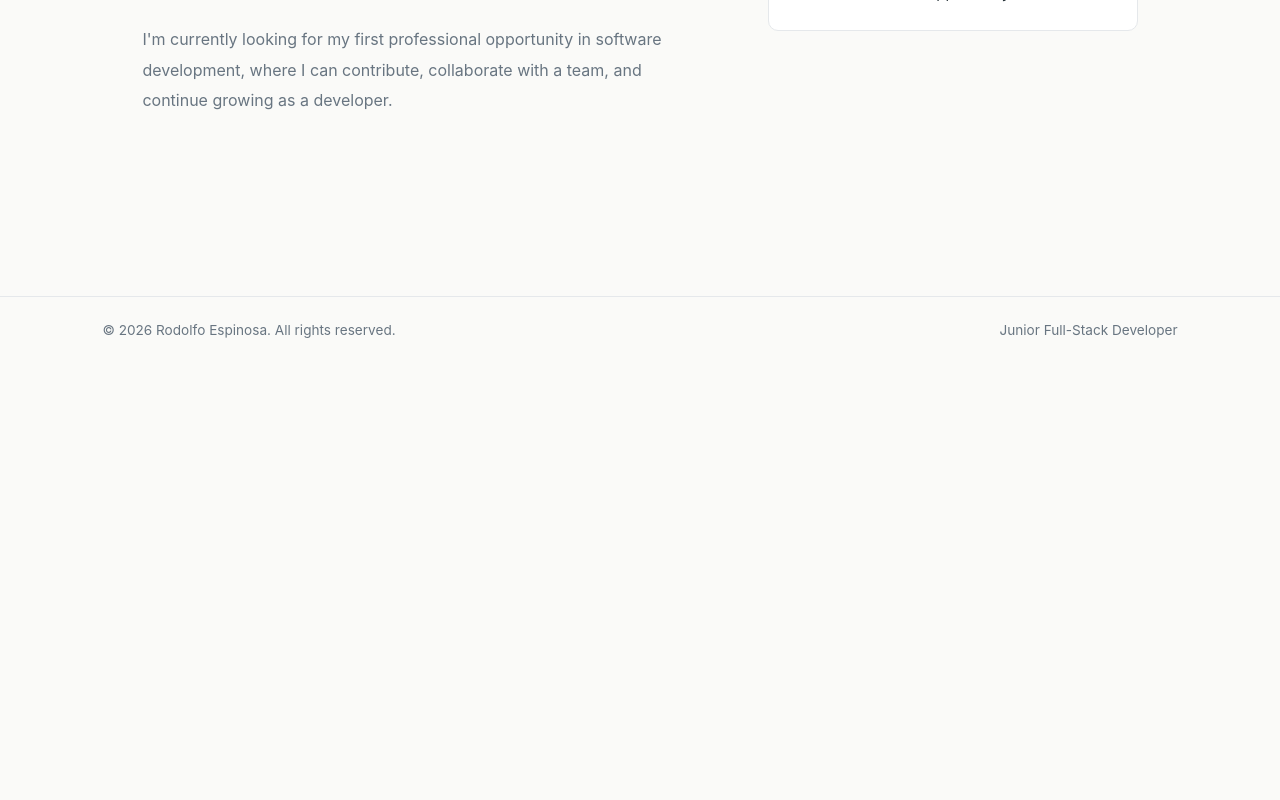
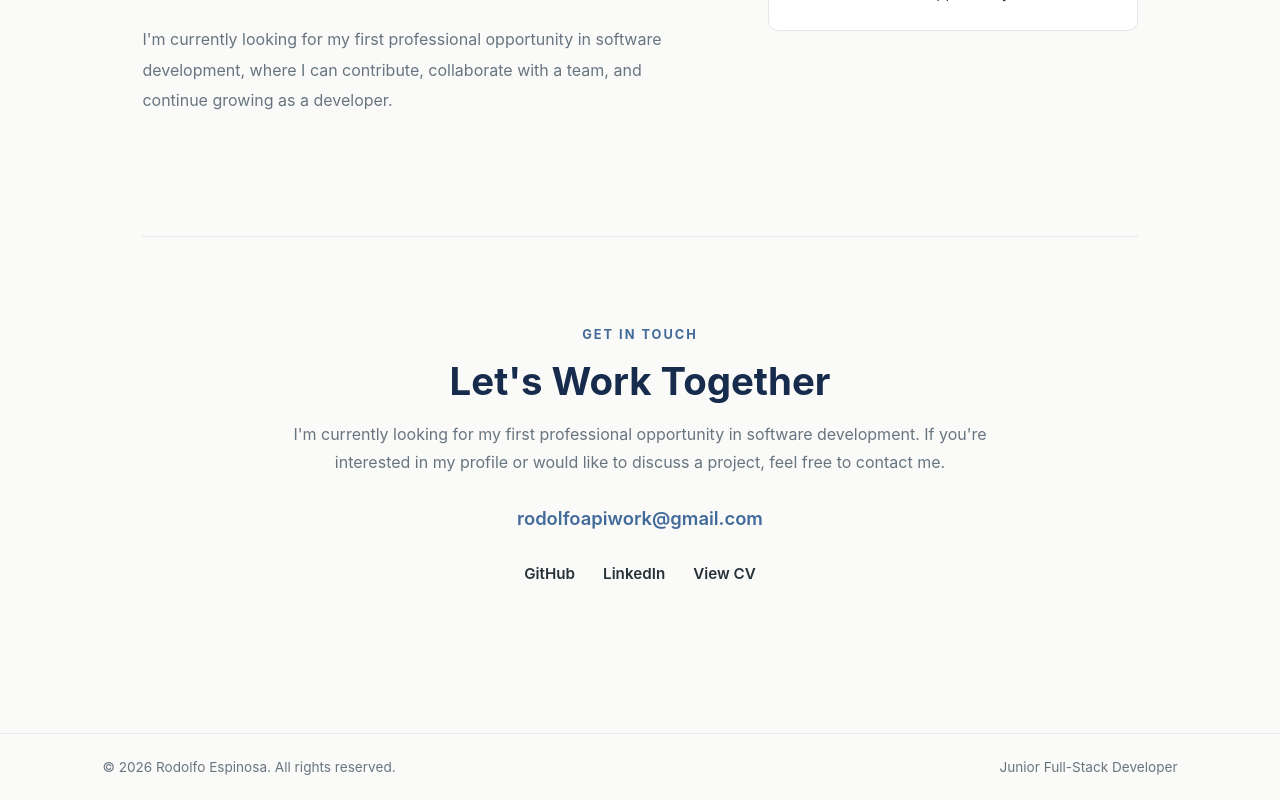
Before and after one commit to RodoRudik/myportfolio-online, a React (Vite) app: page / in a window 1280 px wide. Shown: the part 2389-3189 px from the top of the page. Before the commit the page ends 2752 px from the top, so only its background shows below. Built offline with nearby package versions, Linux system fonts and the light colour scheme.

Commit message:
adding file 'contact' and 'home'

```diff
--- /dev/null
+++ b/src/components/Contact.css
@@ -0,0 +1,72 @@
+.contact-section {
+  padding: 90px 0;
+  border-top: 1px solid var(--color-border);
+}
+
+.contact-content {
+  max-width: 700px;
+  margin: 0 auto;
+  text-align: center;
+}
+
+.contact-content h2 {
+  color: var(--color-primary);
+  font-size: 2.4rem;
+  margin: 16px 0;
+}
+
+.contact-description {
+  color: var(--color-text-secondary);
+  line-height: 1.8;
+  margin-bottom: 30px;
+}
+
+.contact-email {
+  display: inline-block;
+  color: var(--color-accent);
+  font-size: 1.15rem;
+  font-weight: 600;
+  text-decoration: none;
+  margin-bottom: 35px;
+}
+
+.contact-email:hover {
+  color: var(--color-primary);
+}
+
+.contact-links {
+  display: flex;
+  justify-content: center;
+  flex-wrap: wrap;
+  gap: 28px;
+}
+
+.contact-links a {
+  color: var(--color-text);
+  font-size: 0.95rem;
+  font-weight: 600;
+  text-decoration: none;
+  transition: color 0.2s ease;
+}
+
+.contact-links a:hover {
+  color: var(--color-accent);
+}
+
+@media (max-width: 480px) {
+  .contact-section {
+    padding: 70px 0;
+  }
+
+  .contact-content h2 {
+    font-size: 2rem;
+  }
+
+  .contact-email {
+    font-size: 1rem;
+  }
+
+  .contact-links {
+    gap: 20px;
+  }
+}
--- /dev/null
+++ b/src/components/Contact.jsx
@@ -0,0 +1,61 @@
+import './Contact.css';
+
+
+function Contact() {
+  // Replace these values with your real contact information.
+  const email = 'rodolfoapiwork@gmail.com';
+  const githubUrl = 'https://github.com/RodoRudik';
+  const linkedinUrl = 'https://www.linkedin.com/in/your-profile/';
+  const cvUrl = `${import.meta.env.BASE_URL}documents/Rodolfo-Espinosa-CV.pdf`;
+
+  return (
+    <section className="contact-section" id="contact">
+      <div className="contact-content">
+        <p className="section-eyebrow">GET IN TOUCH</p>
+
+        <h2>Let's Work Together</h2>
+
+        <p className="contact-description">
+          I'm currently looking for my first professional opportunity
+          in software development. If you're interested in my profile
+          or would like to discuss a project, feel free to contact me.
+        </p>
+
+        <a
+          href={`mailto:${email}`}
+          className="contact-email"
+        >
+          {email}
+        </a>
+
+        <div className="contact-links">
+          <a
+            href={githubUrl}
+            target="_blank"
+            rel="noopener noreferrer"
+          >
+            GitHub
+          </a>
+
+          <a
+            href={linkedinUrl}
+            target="_blank"
+            rel="noopener noreferrer"
+          >
+            LinkedIn
+          </a>
+
+          <a
+            href={cvUrl}
+            target="_blank"
+            rel="noopener noreferrer"
+          >
+            View CV
+          </a>
+        </div>
+      </div>
+    </section>
+  );
+}
+
+export default Contact;
--- a/src/pages/Home.jsx
+++ b/src/pages/Home.jsx
@@ -2,6 +2,7 @@ import { Link } from 'react-router-dom';
 import Skills from '../components/Skills';
 import FeaturedProject from '../components/FeaturedProject';
 import About from '../components/About';
+import Contact from '../components/Contact';
 import './Home.css';
 
 function Home() {
@@ -51,6 +52,7 @@ function Home() {
     <Skills />
     <FeaturedProject />
     <About />
+    <Contact />
     </>
   );
 }
```
Also changed, not shown: 1 other file (tests, documents, lock files or other folders).
